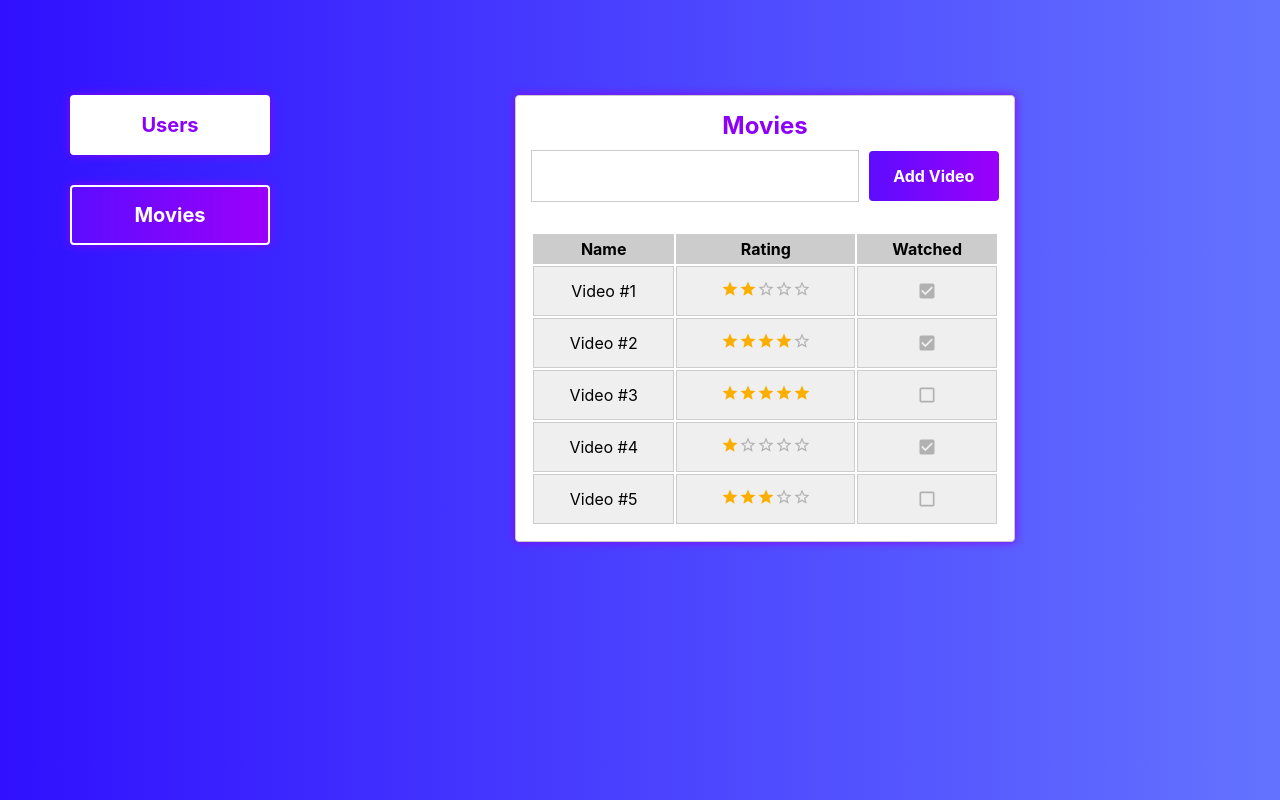
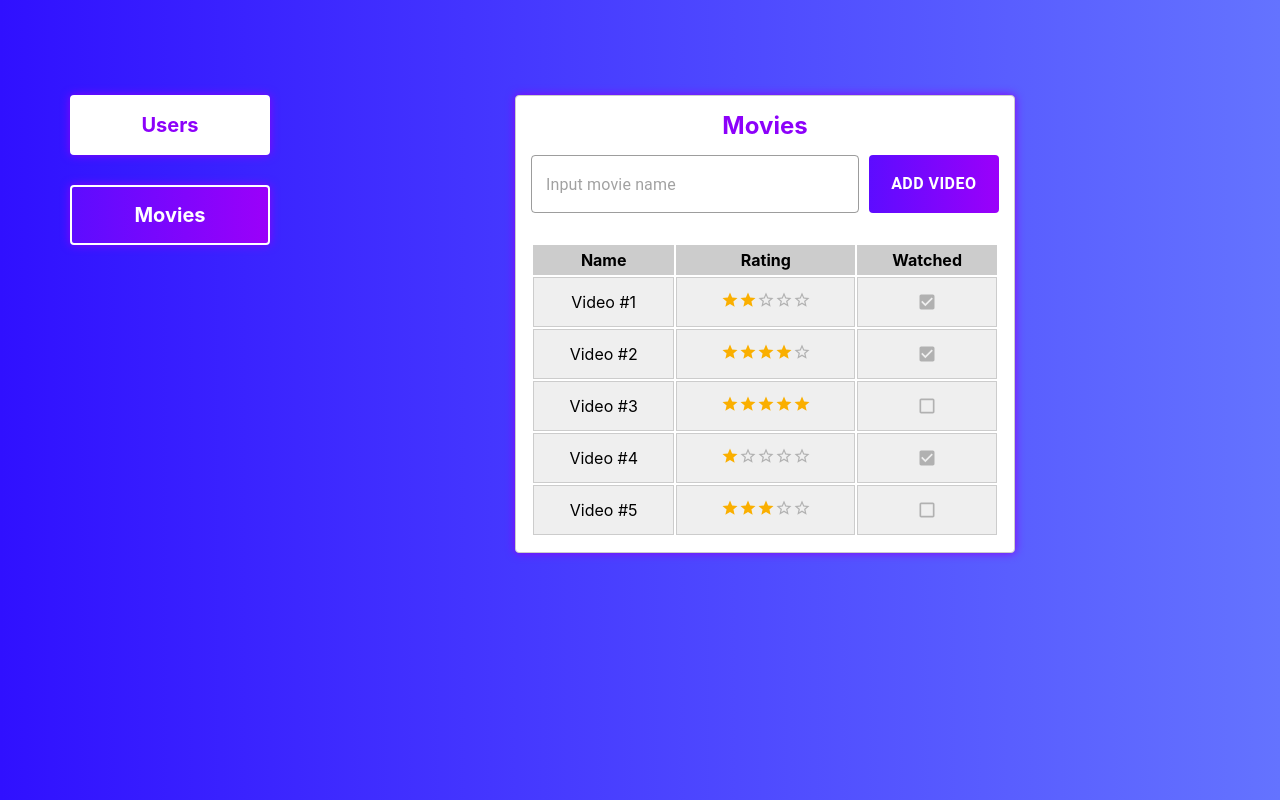
Before and after one commit to webslava92/appForm2Table, a React (Create React App) app: page /movies in a window 1280 px wide. Built offline with nearby package versions, Linux system fonts and the light colour scheme.

Commit message:
fix movie block

```diff
--- a/src/App.css
+++ b/src/App.css
@@ -190,6 +190,7 @@ li.menu__item {
   width: 100%;
   padding: 15px;
   margin-top: 10px;
+  border-radius: 4px;
   border: 1px solid #ccc;
 }
 
@@ -344,11 +345,22 @@ button.pagination__btn-next {
   padding: 15px;
 }
 
-.MoviesForm input {
+.MoviesForm h3 {
+  padding-bottom: 15px;
+}
+
+.MuiBox-root {
+  align-items: center;
+}
+
+
+.MuiFormControl-root {
   width: 70%;
-  padding: 15px;
-  margin-top: 10px;
-  border: 1px solid #ccc;
+}
+
+.css-1t8l2tu-MuiInputBase-input-MuiOutlinedInput-input {
+  border-radius: 4px !important;
+  border: 1px solid #ccc !important;
 }
 
 .MoviesForm button {
@@ -363,10 +375,11 @@ button.pagination__btn-next {
   border-radius: 4px;
   font-size: 16px;
   font-weight: 700;
-  margin: 10px 0 0 10px;
+  margin-left: 10px;
   cursor: pointer;
   transition: all 0.3s;
   color: #fff;
+  align-items: center;
 }
 
 .MoviesForm button:hover {
@@ -399,6 +412,7 @@ button.pagination__btn-next {
   padding: 5px;
   cursor: pointer;
 }
+
 
 @media (max-width: 992px) {
   .app__wrapper {
--- a/src/Components/movies/Movie.js
+++ b/src/Components/movies/Movie.js
@@ -2,11 +2,9 @@ import React from "react";
 import { useSelector } from "react-redux";
 import Box from "@mui/material/Box";
 import Rating from "@mui/material/Rating";
-import Typography from "@mui/material/Typography";
 import Checkbox from "@mui/material/Checkbox";
 
 import "../../App.css";
-
 
 export function Movie() {
   const movies = useSelector((state) => state.movies.movies);
@@ -15,8 +13,7 @@ export function Movie() {
     <tr key={item.id}>
       <td>{item.movieName}</td>
       <td>
-        <Box >
-          <Typography component="legend"></Typography>
+        <Box>
           <Rating name="read-only" value={item.rating} size="small" readOnly />
         </Box>
       </td>
--- a/src/Components/movies/MoviesForm.js
+++ b/src/Components/movies/MoviesForm.js
@@ -1,28 +1,40 @@
-import React from "react";
-import { useSelector } from "react-redux";
-import {useDispatch} from "react-redux"
+import React, { useState } from "react";
+import Box from "@mui/material/Box";
+import TextField from "@mui/material/TextField";
+import Button from "@mui/material/Button";
+import { useDispatch } from "react-redux";
 import "../../App.css";
 
-import { addMovie } from "../store/movieSlice";
+import { addNewMovie } from "../store/movieSlice";
 
-export function MoviesForm({}) {
-  const movies = useSelector((state) => state.movies.movies);
+export function MoviesForm() {
+  const[inputValue, setInputValue] = useState('');
+
   const dispatch = useDispatch();
 
-  const addVideo = () => dispatch(addMovie(movies));
+  const addNewItem = (e) => {
+    e.preventDefault();
+    dispatch(
+      addNewMovie({
+        movieName: inputValue,
+      })
+    );
+    setInputValue('');
+  };
 
   return (
     <div className="MoviesForm">
       <h3>Movies</h3>
-      <form onClick={addVideo}>
-        <input
-          value={movies.movieName}
-          onChange={(e) => addMovie(e.target.value)}
+      <Box component="form" onSubmit={addNewItem}>
+        <TextField
+          onChange={(e) => setInputValue(e.target.value)}
+          value={inputValue}
+          placeholder="Input movie name"
         />
-        <button type="submit" value="Submit">
+        <Button type="submit">
           Add Video
-        </button>
-      </form>
+        </Button>
+      </Box>
     </div>
   );
 }
--- a/src/Components/movies/MoviesTable.js
+++ b/src/Components/movies/MoviesTable.js
@@ -2,7 +2,7 @@ import React from "react";
 import "../../App.css";
 import { Movie } from "./Movie";
 
-export function MoviesTable({}) {
+export function MoviesTable() {
   return (
     <div className="MoviesTable">
       <table>
--- a/src/Components/store/movieSlice.js
+++ b/src/Components/store/movieSlice.js
@@ -1,31 +1,31 @@
 import { createSlice, nanoid } from "@reduxjs/toolkit";
-import { Movies } from "../../Movies";
 import moviesData from "./moviesData.json";
 
-const generateNumber = (min, max) => {
+const randomNumber = (min, max) => {
   return Math.floor(Math.random() * (max - min + 1) + min);
 };
 
+const randomBoolean = Math.random() < 0.5;
 
 const movieSlice = createSlice({
   name: "movies",
   initialState: {
-    movies: moviesData,
+    movies: moviesData
   },
   reducers: {
-    addMovie(state, action) {
+    addNewMovie(state, action) {
       console.log(state);
       console.log(action);
 
       state.movies.push({
         id: nanoid(),
-        movieName: action.payload,
-        rating: generateNumber(1, 5),
-        watched: generateNumber(0, 1),
+        movieName: action.payload.movieName,
+        rating: randomNumber(1, 5),
+        watched: randomBoolean,
       });
     },
   },
 });
 
-export const { addMovie, } = movieSlice.actions;
+export const { addNewMovie } = movieSlice.actions;
 export default movieSlice.reducer;
```
